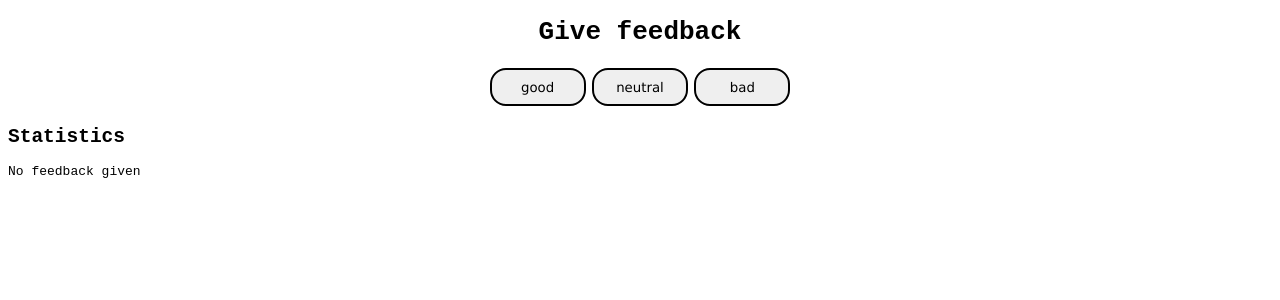
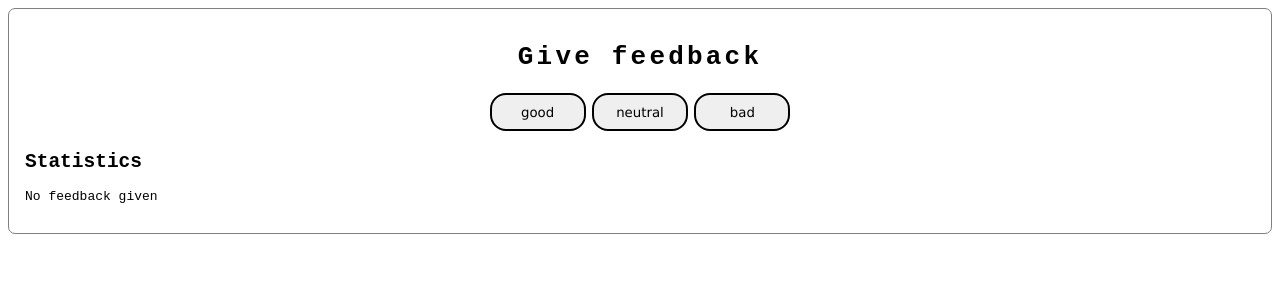
Before and after one commit to Saima445/02-react-unicafe, a React app: page / in a window 1280 px wide. Shown: the top 300 px of the page. Built offline with nearby package versions, Linux system fonts and the light colour scheme; the HTML template or start-up script is replaced by a standard one.

Commit message:
07 eriytetty oma StatisticLine-komponentti sovellukseen, joka toimii Statistic-komponentin kanssa.

```diff
--- a/src/App.css
+++ b/src/App.css
@@ -1,9 +1,13 @@
 body {
   font-family: monospace;
+  border: 1px solid gray;
+  border-radius: 7px;
+  padding: 1rem;
 }
 
 h1 {
   text-align: center;
+  letter-spacing: 0.2rem;
 }
 .buttons {
   display: flex;
--- a/src/App.jsx
+++ b/src/App.jsx
@@ -50,12 +50,6 @@ const App = () => {
       </section>
       <h2>Statistics</h2>
       {show()}
-      {/* <p>good {good}</p>
-      <p>neutral {neutral}</p>
-      <p>bad {bad}</p>
-      <p>all {all}</p>
-      <p>average {average()}</p>
-      <p>positive {positivePercentage()} %</p> */}
     </>
   );
 };
--- a/src/components/Statistic.jsx
+++ b/src/components/Statistic.jsx
@@ -1,9 +1,13 @@
+import StatisticLine from "./StatisticLine";
+
 const Statistic = (props) => {
   return (
     <section>
-      <p>
-        {props.text}: <span>{props.value}</span> {props.text2}
-      </p>
+      <StatisticLine
+        text={props.text}
+        text2={props.text2}
+        value={props.value}
+      />
     </section>
   );
 };
--- /dev/null
+++ b/src/components/StatisticLine.jsx
@@ -0,0 +1,9 @@
+const StatisticLine = (props) => {
+  return (
+    <p>
+      {props.text}: <span>{props.value}</span> {props.text2}
+    </p>
+  );
+};
+
+export default StatisticLine;
```
